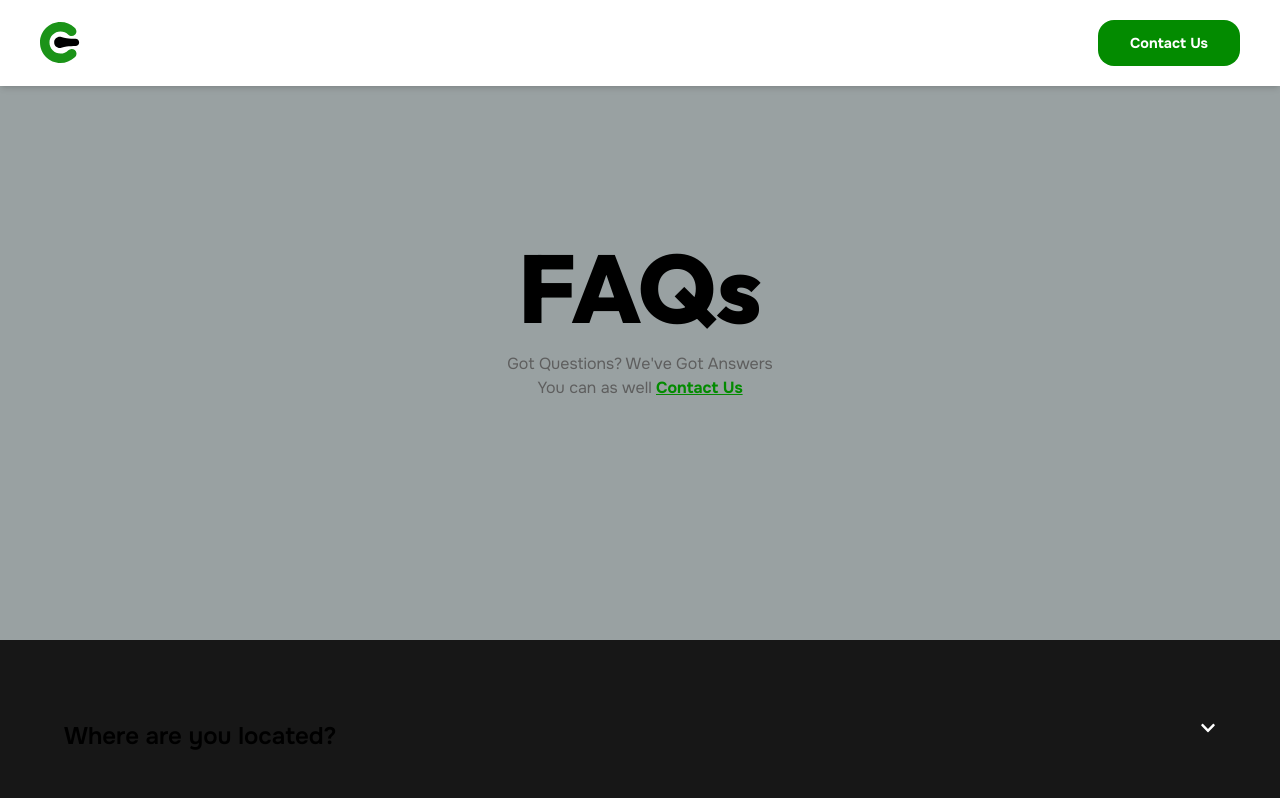
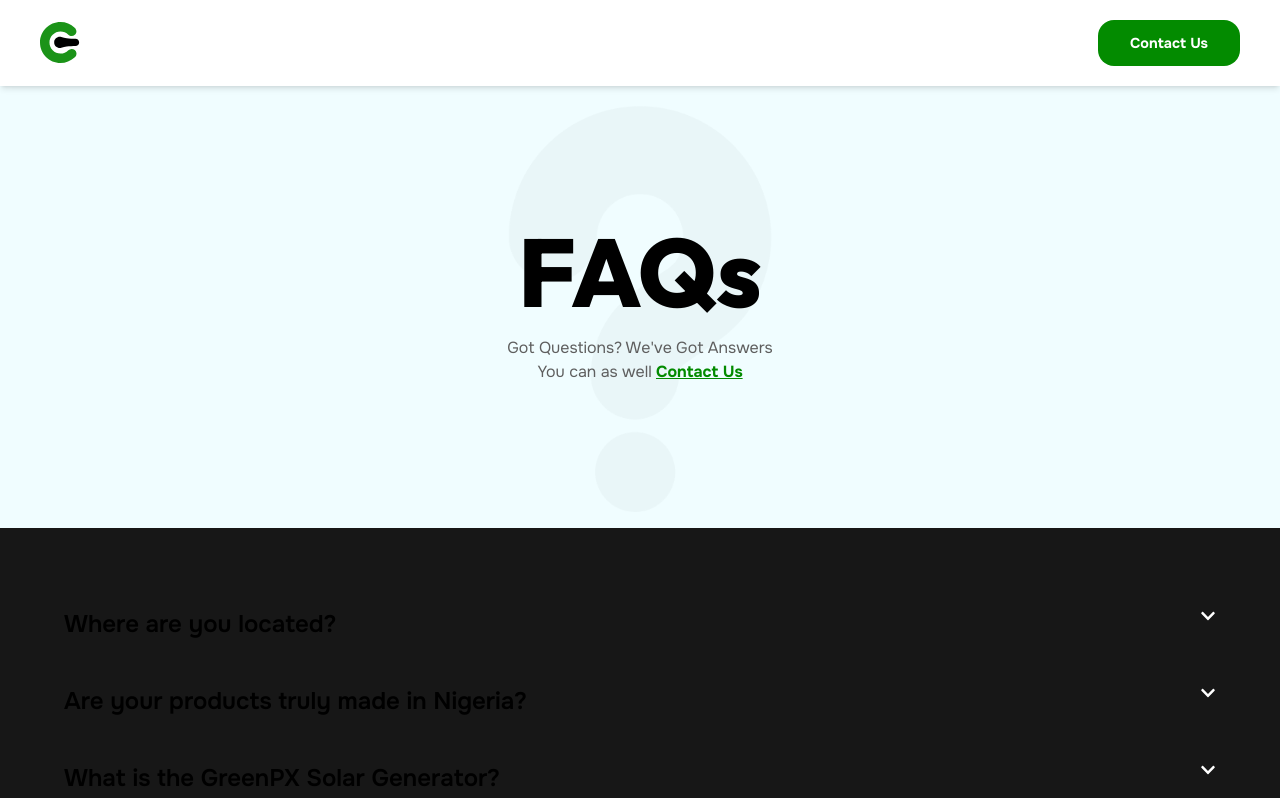
Before and after one commit to Charles77K/GreenPX, a Next.js app: page /faqs in a window 1280 px wide. Shown: the top 798 px of the page. Built offline with nearby package versions, Linux system fonts and the light colour scheme.

Commit message:
fix: add images to faqs and legal sections

```diff
--- a/app/(routes)/faqs/page.tsx
+++ b/app/(routes)/faqs/page.tsx
@@ -4,6 +4,7 @@ import Faqs from "@/components/home/Faqs";
 import { Metadata } from "next";
 import { metadataConfig } from "@/app/metadata";
 import { FAQS } from "@/components/home/static";
+import Image from "next/image";
 
 export const metadata: Metadata = metadataConfig.faqs;
 
@@ -11,12 +12,17 @@ const FaqsPage = () => {
   return (
     <div className="min-h-screen">
       {/* Background Image */}
-      <div className={"relative min-h-[80vh] flex-col-center"}>
-        {/* Overlay */}
-        <div className="absolute inset-0 bg-brandFadeBlue/60" />
+      <div className={"relative flex-col-center bg-brandFadeBlue pt-20"}>
+        <Image
+          src={"/faqs.png"}
+          alt="Legal"
+          width={500}
+          height={500}
+          className="absolute"
+        />
         {/* Content */}
-        <header className="relative text-black text-center z-10 p-6">
-          <h1 className="text-black font-extrabold text-3xl md:text-6xl lg:text-7xl xl:text-8xl 2xl:text-9xl">
+        <header className="relative text-black text-center z-10 p-6 py-36">
+          <h1 className="text-black font-extrabold text-6xl lg:text-7xl xl:text-8xl 2xl:text-9xl">
             FAQs
           </h1>
           <p className={"mt-4 text-brandGray"}>
--- a/app/(routes)/legal/page.tsx
+++ b/app/(routes)/legal/page.tsx
@@ -2,6 +2,7 @@ import LegalTabs from "@/components/Legal/LegalTabs";
 import React from "react";
 import { Metadata } from "next";
 import { metadataConfig } from "@/app/metadata";
+import Image from "next/image";
 
 export const metadata: Metadata = metadataConfig.legal;
 
@@ -9,12 +10,17 @@ const Legal = () => {
   return (
     <div className="min-h-screen">
       {/* Background Image */}
-      <div className={"relative min-h-[70vh] flex-col-center"}>
-        {/* Overlay */}
-        <div className="absolute inset-0 bg-brandFadeBlue/60" />
+      <div className={"relative flex-col-center bg-brandFadeBlue pt-20"}>
+        <Image
+          src={"/legal.png"}
+          alt="Legal"
+          width={500}
+          height={500}
+          className="absolute"
+        />
         {/* Content */}
-        <header className="relative text-black text-center z-10 p-6">
-          <h1 className="text-black font-extrabold text-3xl md:text-6xl lg:text-7xl xl:text-8xl 2xl:text-9xl">
+        <header className="relative text-black text-center z-10 p-6 py-36">
+          <h1 className="text-black font-extrabold text-5xl md:text-6xl lg:text-7xl xl:text-8xl 2xl:text-9xl">
             Legal
           </h1>
           <p className={"mt-4 text-brandGray max-w-4xl"}>
```
